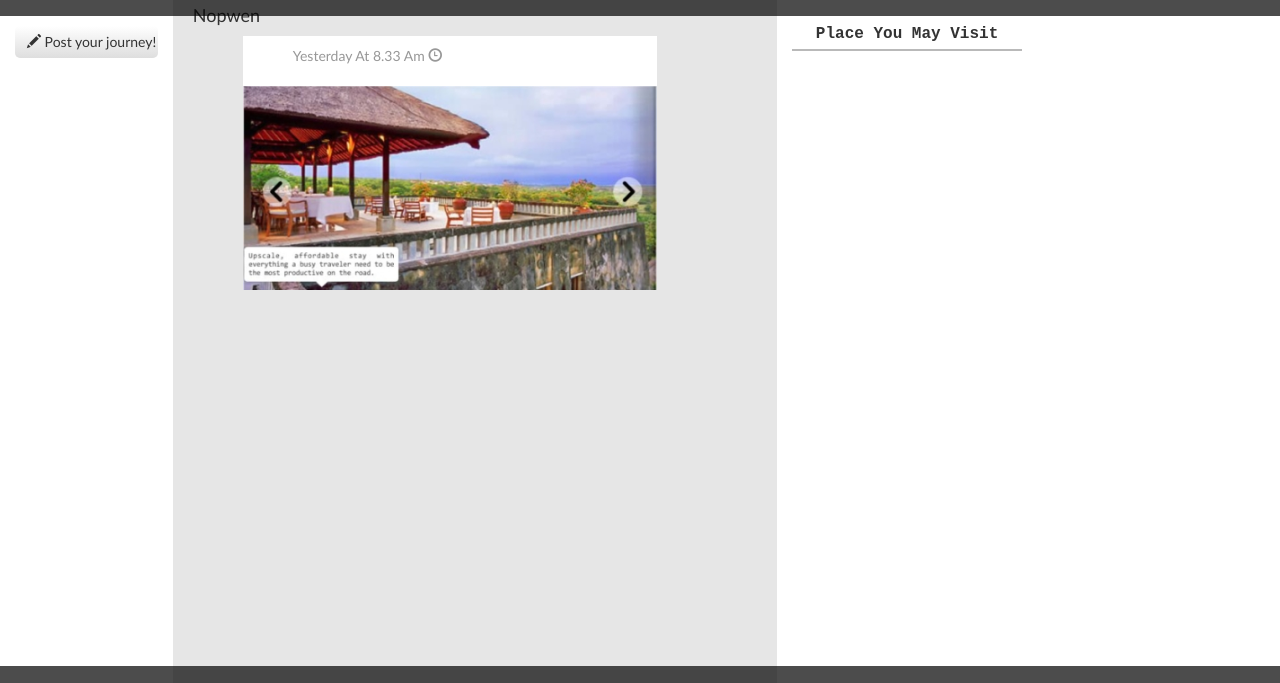
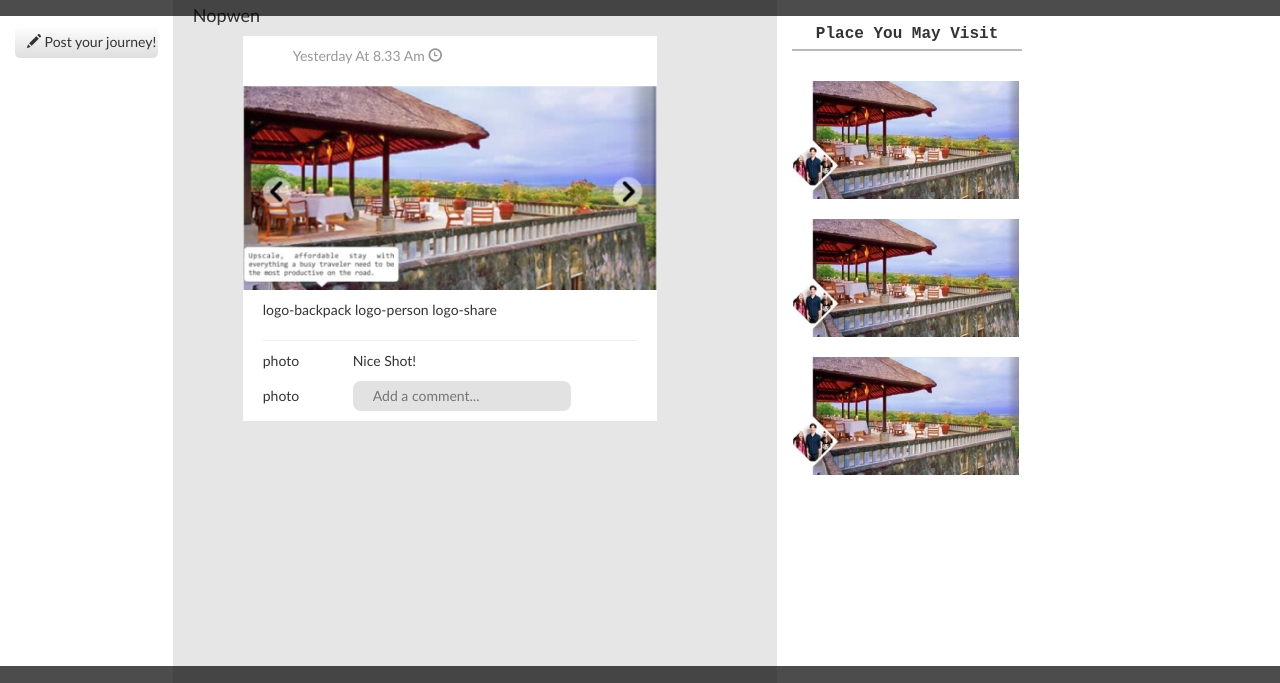
Before and after one commit to rudbast/blankrack, a website: page index.html in a window 1280 px wide. Shown: the part 54-737 px from the top of the page. Drawn offline with Linux system fonts and the light colour scheme.

Commit message:
A little better styling

```diff
--- a/index.html
+++ b/index.html
@@ -62,7 +62,25 @@
                             Yesterday At 8.33 Am
                             <span class="glyphicon glyphicon-time" aria-hidden="true"></span>
                         </p>
+
                         <img src="assets/img/share-photo.jpg" class="img-responsive" alt="shared photo">
+
+                        <div class="post-container-lower">
+                            logo-backpack logo-person logo-share
+                            <hr>
+
+                            <!-- comment -->
+                            <div class="post-comment">
+                                <article class="comment">
+                                    <span class="photo">photo</span>
+                                    <span class="word">Nice Shot!</span>
+                                </article>
+                            </div><!-- /.post-comment -->
+                            <div class="post-comment-form">
+                                <span class="photo">photo</span>
+                                <input type="text" placeholder="Add a comment...">
+                            </div><!-- /.post-comment-form -->
+                        </div>
                     </article><!-- /.post -->
                 </div><!-- /#posts -->
 
@@ -70,7 +88,17 @@
                     <h4>Place You May Visit</h4>
                     <hr>
                     <div class="visit-place">
+                        <article>
+                            <img src="assets/img/article-photo.jpg" class="img-responsive" alt="article photo">
+                        </article>
 
+                        <article>
+                            <img src="assets/img/article-photo.jpg" class="img-responsive" alt="article photo">
+                        </article>
+
+                        <article>
+                            <img src="assets/img/article-photo.jpg" class="img-responsive" alt="article photo">
+                        </article>
                     </div>
                 </div><!-- /#visits -->
             </div>
--- a/src/sass/main.scss
+++ b/src/sass/main.scss
@@ -70,6 +70,29 @@ $topPad: 50px;
                 font-size: 14px;
                 color: #989898;
             }
+
+            .post-container-lower {
+                padding: 10px 20px 10px 20px;
+
+                hr {
+                    margin-bottom: 10px;
+                }
+
+                article.comment {
+                    padding: 0px 0px 10px 0px;
+                }
+
+                .photo {
+                    padding-right: 50px;
+                }
+
+                input {
+                    background-color: #E2E2E2;
+                    border: none;
+                    border-radius: 8px;
+                    padding: 5px 20px 5px 20px;
+                }
+            }
         }
     }
 
@@ -91,6 +114,11 @@ $topPad: 50px;
             border: 0 none;
             height: 2px;
         }
+
+        article {
+            padding-top: 10px;
+            padding-bottom: 10px;
+        }
     }
 }
 
```
Also changed, not shown: assets/css/main.css, assets/img/article-photo.jpg (added).
